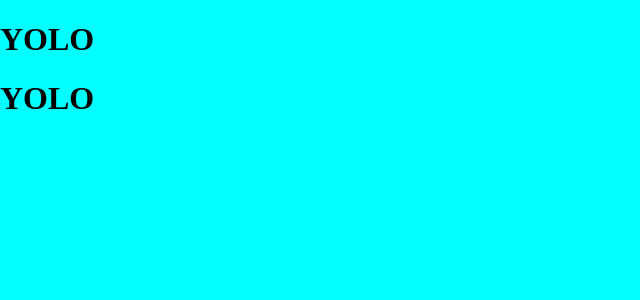
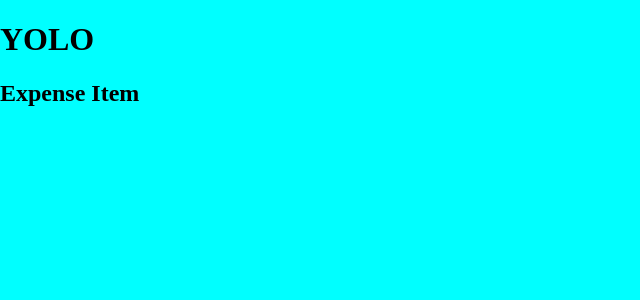
Before and after one commit to thenatural86/react-calendar, a React (Create React App) app: page / in a window 1280 px wide. Shown: the top 300 px of the page, without its empty margins (0-640 px from the left). Built offline with nearby package versions, Linux system fonts and the light colour scheme.

Commit message:
export expense component

```diff
--- a/src/App.js
+++ b/src/App.js
@@ -1,8 +1,10 @@
+import ExpenseItem from './components/ExpenseItem'
+
 function App() {
   return (
     <div>
       <h1>YOLO</h1>
-      <h1>YOLO</h1>
+      <ExpenseItem />
     </div>
   )
 }
--- /dev/null
+++ b/src/components/ExpenseItem.js
@@ -0,0 +1,7 @@
+import React from 'react'
+
+const ExpenseItem = () => {
+  return <h2>Expense Item</h2>
+}
+
+export default ExpenseItem
```
